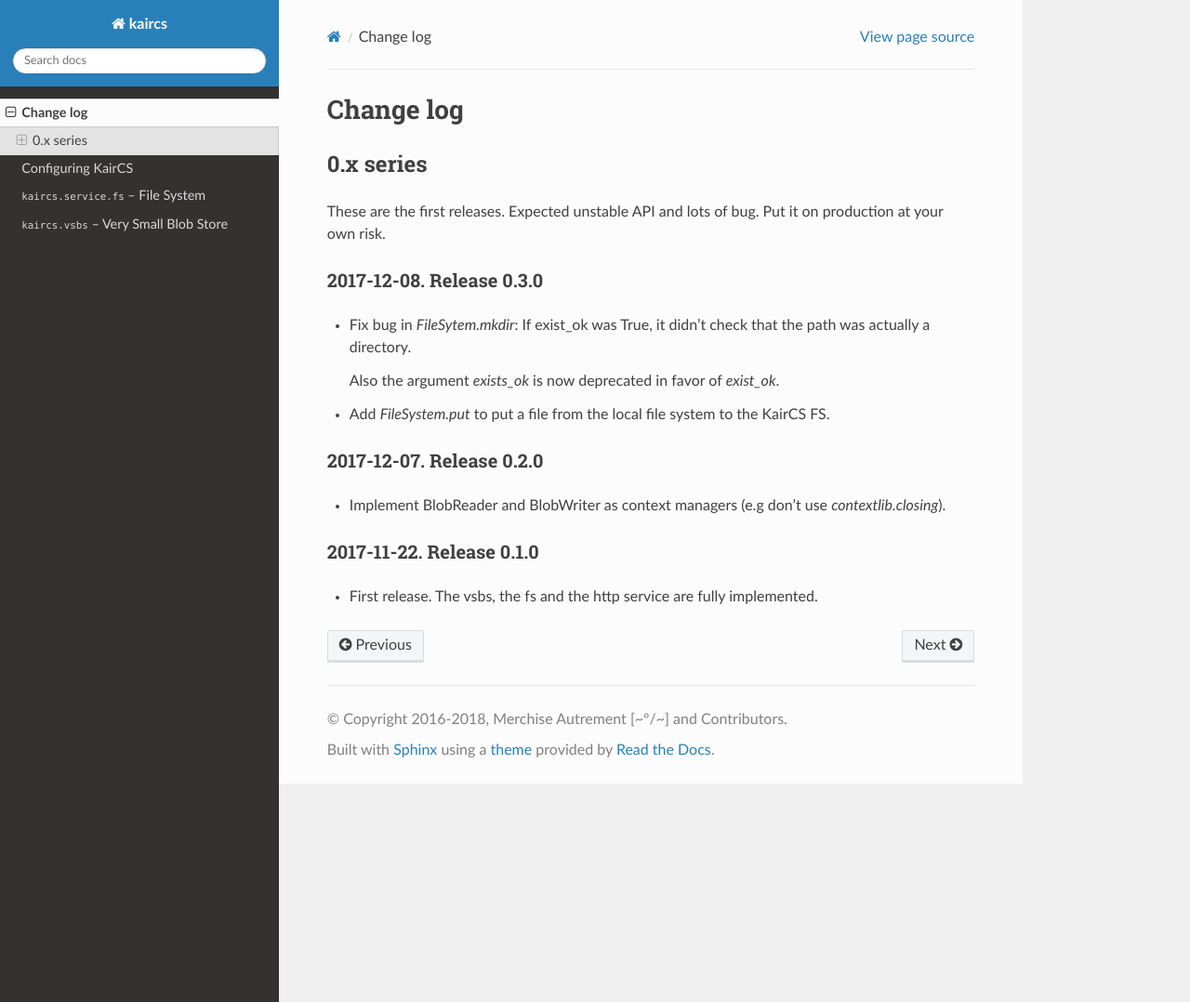
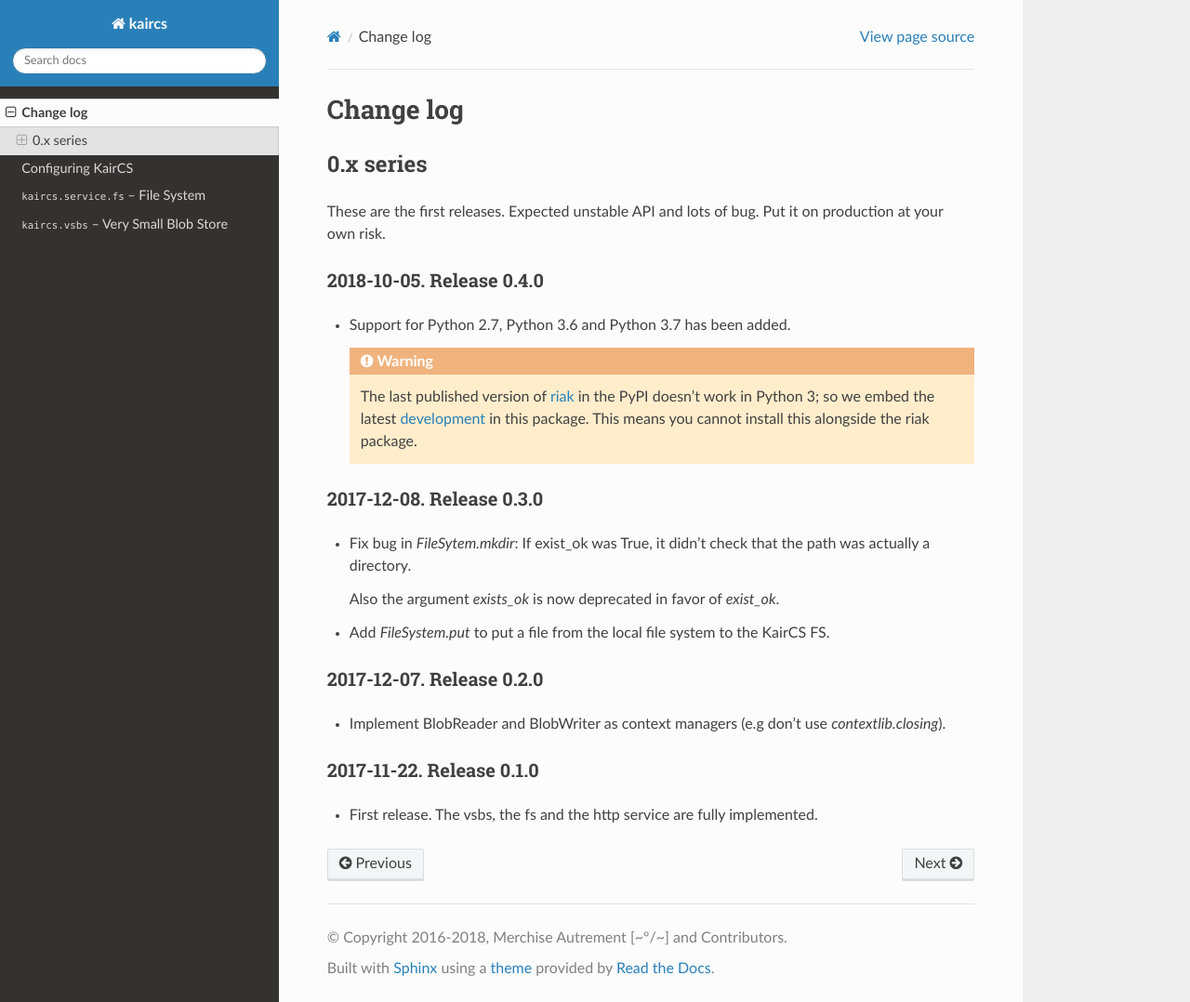
Before and after one commit to merchise/kaircs, a Sphinx documentation site: the page built from docs/source/HISTORY.rst, in a window 1280 px wide and 1078 px high. Shown: the whole window at 93% size. Built offline with Sphinx 7.4.7 and the Read the Docs theme 2.0.0, drawn with Linux system fonts in a browser that asks for light colours; the version number could not be read and is left out.

Commit message:
Release 0.4.0.

```diff
--- a/docs/source/HISTORY.rst
+++ b/docs/source/HISTORY.rst
@@ -7,6 +7,17 @@
 
 These are the first releases.  Expected unstable API and lots of bug.  Put it
 on production at your own risk.
+
+2018-10-05.  Release 0.4.0
+--------------------------
+
+- Support for Python 2.7, Python 3.6 and Python 3.7 has been added.
+
+  .. warning:: The last published version of `riak
+     <https://pypi.org/project/riak>`__ in the PyPI doesn't work in Python 3;
+     so we embed the latest `development
+     <https://github.com/basho/riak-python-client>`__ in this package.  This
+     means you cannot install this alongside the riak package.
 
 
 2017-12-08. Release 0.3.0
```
Also changed, not shown: 1 other file.
